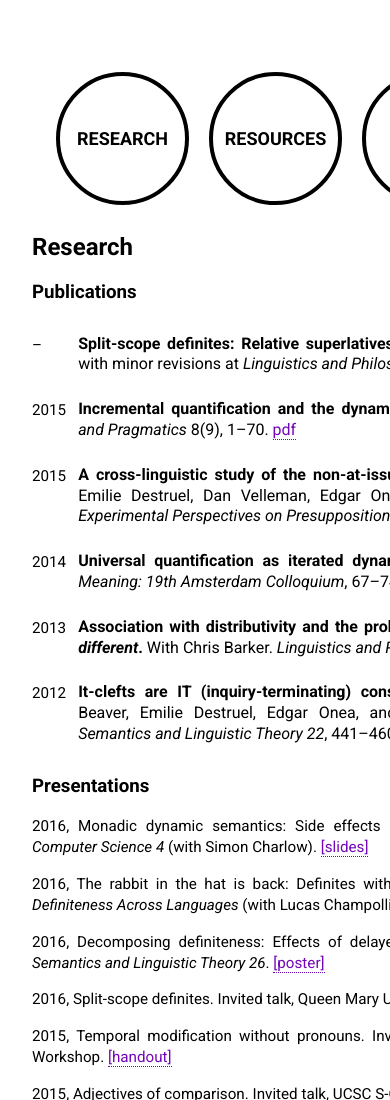
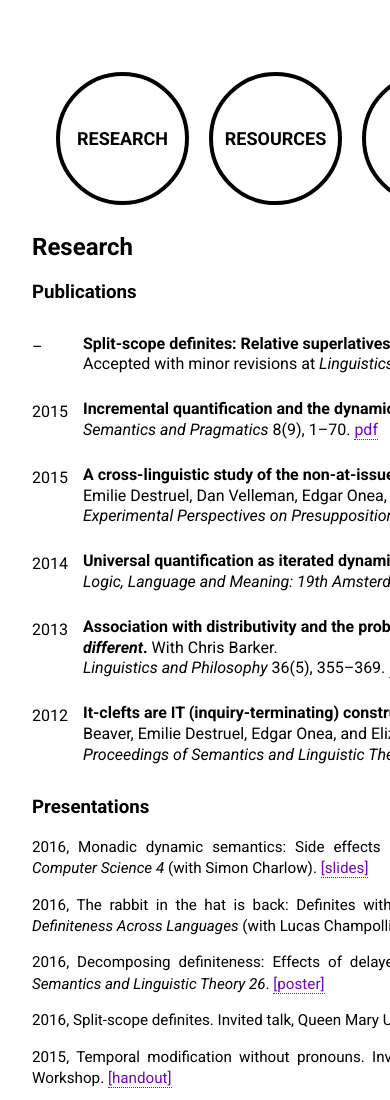
Before and after one commit to dylnb/dylnb.github.io, a plain HTML site: page index.html in a window 390 px wide. Shown: the top 1100 px of the page. Drawn offline with nearby package versions, Linux system fonts and the light colour scheme; some packages are replaced by stand-ins of ours; a script that the page names is missing.

Commit message:
media query for table

```diff
--- a/css/dylnb.css
+++ b/css/dylnb.css
@@ -148,9 +148,17 @@ table td {
   line-height: 130%;
 }
 table td:first-child {
-  padding-top:14px;
+  padding-top:13px;
   padding-right: 12px;
-  font-size: 95%;
+}
+@media screen and (max-width: 700px) {
+  table td {
+    text-align: left;
+  }
+  table td:first-child {
+    padding-top:15px;
+    padding-right: 15px;
+  }
 }
 
 /* for smooth scroll transition effect */
```
Also changed, not shown: index.html (+6 -0 lines).
